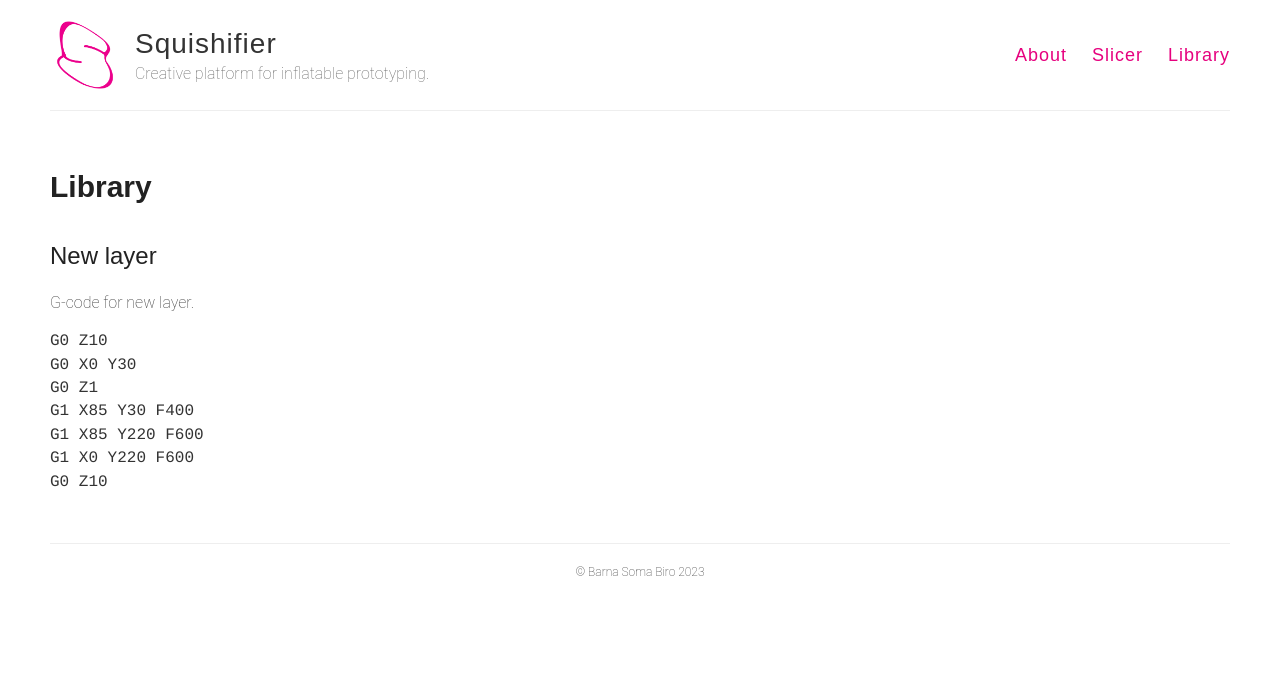
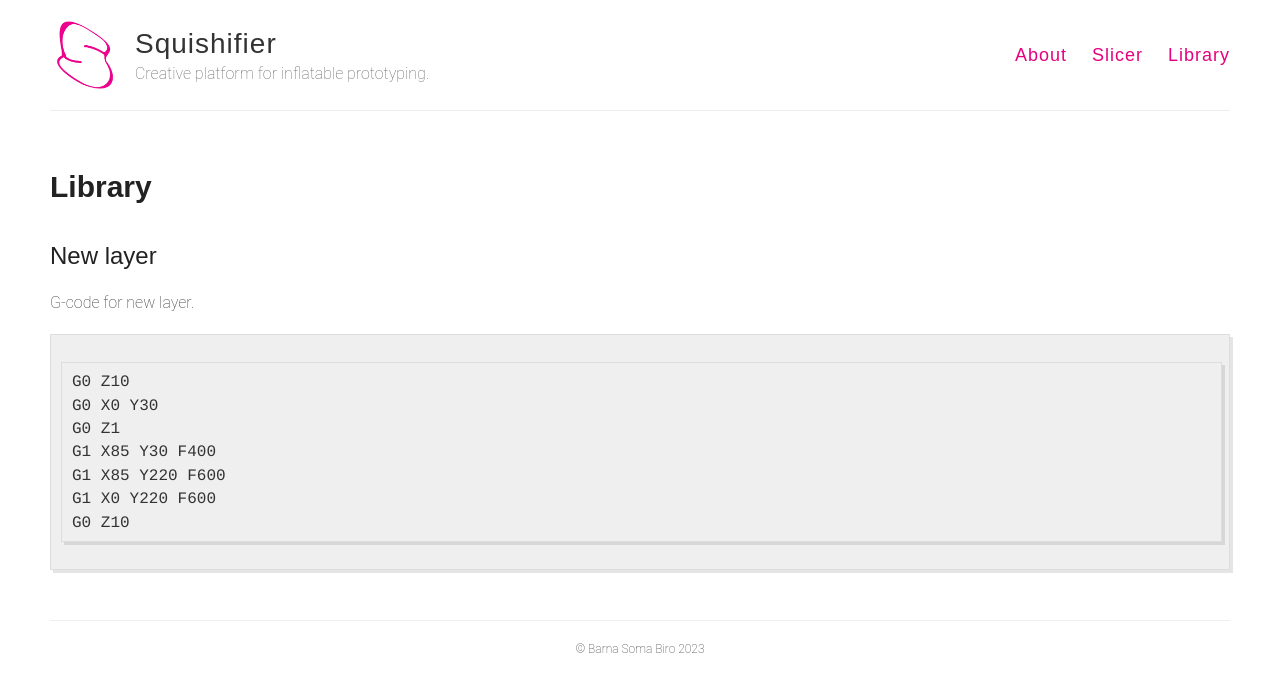
Before and after one commit to squishifier/squishifier.github.io, a Jekyll site: the page built from library.md, in a window 1280 px wide. Shown: the top 692 px of the page. Built offline with Jekyll 4.4.1, drawn with Linux system fonts in a browser that asks for light colours; some web fonts are replaced.

Commit message:
Update library.md

````diff
--- a/library.md
+++ b/library.md
@@ -8,7 +8,7 @@ permalink: /library/
 
 G-code for new layer.
 
-``` g
+```
 G0 Z10
 G0 X0 Y30
 G0 Z1
````
